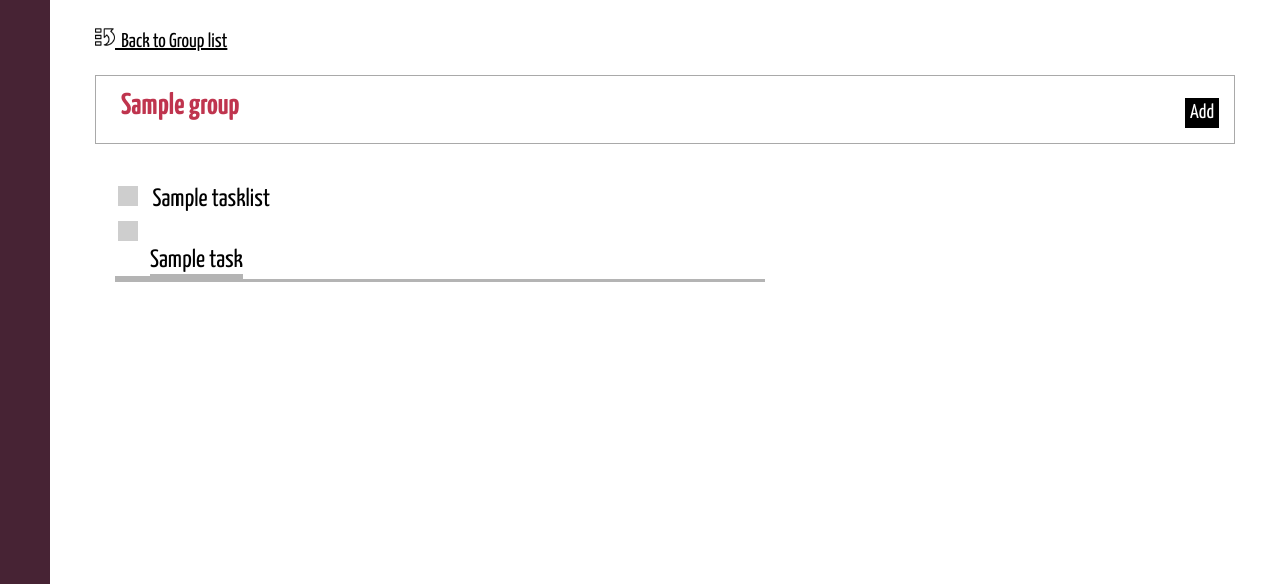
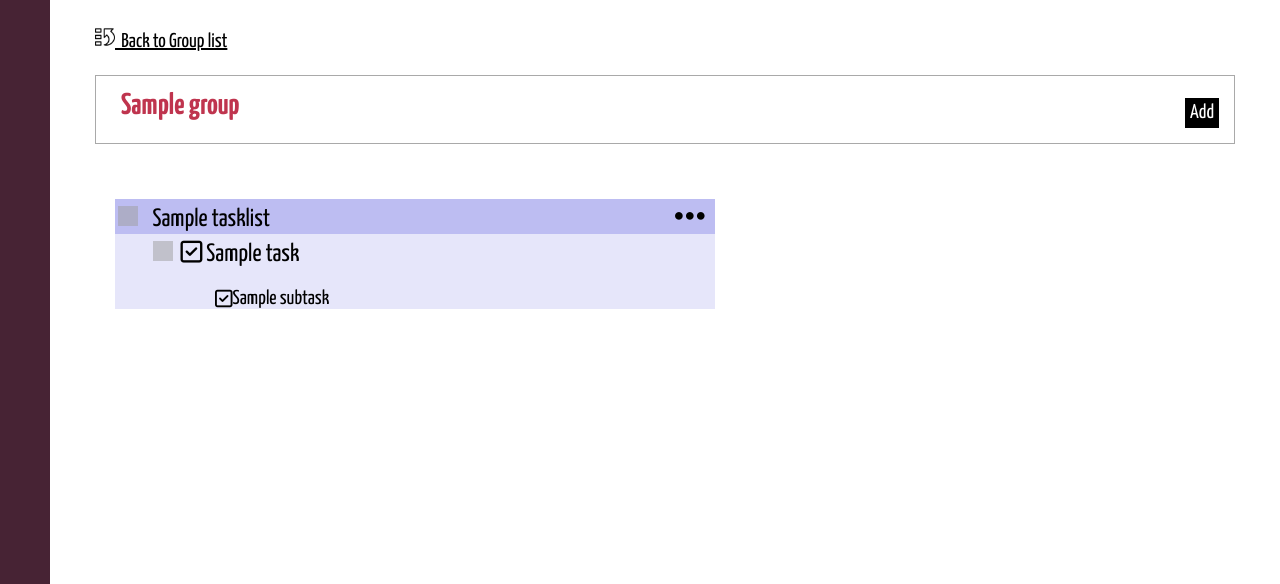
Before and after one commit to tykva43/tasks_app, a Django app: page /group/1/ in a window 1280 px wide. Shown: the part 51-635 px from the top of the page. Run offline with Django 3.2, Linux system fonts and the light colour scheme; a user stored in the database is signed in; tables that the repository leaves empty hold one stand-in row (values such as "Sample post"); some libraries are stand-ins or nearby versions; grey boxes are pictures that could not be loaded.

Commit message:
Added updatng tasks statuses from webpage

```diff
--- a/static/css/styles.css
+++ b/static/css/styles.css
@@ -230,9 +230,9 @@ body {
     margin-left: 35px;
 }
 .expander_wrapper {
-    border-bottom-color: rgb(180, 180, 180);
+    /*border-bottom-color: rgb(180, 180, 180);
     border-bottom-width: 3px;;
-    border-bottom-style: solid;
+    border-bottom-style: solid;*/
     max-width: 650px;
 }
 .title {
@@ -418,6 +418,7 @@ a.link img {
 }
 #tasklists {
     margin-left: 20px;
+    min-width: 600px;
 }
 .drop_down_btn {
     background-color: black;
@@ -450,5 +451,49 @@ a.link img {
 .task_block {
     height: 25px;
     font-size: 25px;
+    display: inline;
+}
+.fa-square-o, .fa-check-square-o {
+    cursor: pointer;
+}
+.task_expander {
     margin-left: 35px;
 }
+.subtask_block {
+    margin-left: 50px;
+    font-size: 20px;
+    height: max-content;
+}
+.tasklist_title_wrapper {
+    background-color:  #bdbdf2;	/*#E6E6FA;*/
+    position: relative;
+}
+
+.tasklist_block_wrapper {
+    background-color:  #E6E6FA;
+}
+.description {
+    font-size: 20px;
+    color: #8c4566;
+    padding: 5px;
+    font-style: italic;
+}
+body::-webkit-scrollbar {
+    width: 10px;
+    height: 10px;
+}
+body::-webkit-scrollbar-thumb {
+    background-color: #472334;
+    border-radius: 20px;
+}
+body::-webkit-scrollbar-track {
+    background-color: #8c4566;
+}
+.fa-ellipsis-h {
+    right: 10px;
+    position: absolute;
+    cursor: pointer;
+}
+.list_elem.task_block, .list_elem.subtask_block {
+    border: none;
+}
--- a/static/js/scripts.js
+++ b/static/js/scripts.js
@@ -3,6 +3,40 @@ var is_menu_opened = 0;
 function div(val, by){
     return (val - val % by) / by;
 }
+    // Changes task marker status and statuses of related subtasks
+    function taskMarkerClicked(obj) {
+        obj.toggleClass('fa-square-o fa-check-square-o');
+        var is_task_completed = obj.hasClass('fa-check-square-o');
+        var subtasks = obj.parents('.tasklist_block').find('.subtask_marker');
+        obj.parents('.tasklist_block').find('.subtask_marker').each(function() {
+           var is_subtask_completed = $(this).hasClass('fa-check-square-o');
+           if (is_subtask_completed != is_task_completed)
+               $(this).toggleClass('fa-square-o fa-check-square-o');
+        });
+    };
+
+    // Changes subtask status
+    function subtaskMarkerClicked(obj, is_task_toggled) {
+        if (is_task_toggled)
+            obj.parents('.task_marker').toggleClass('fa-square-o fa-check-square-o');
+        obj.toggleClass('fa-square-o fa-check-square-o');
+    };
+
+    function getCookie(name) {
+    let cookieValue = null;
+    if (document.cookie && document.cookie !== '') {
+        const cookies = document.cookie.split(';');
+        for (let i = 0; i < cookies.length; i++) {
+            const cookie = cookies[i].trim();
+            // Does this cookie string begin with the name we want?
+            if (cookie.substring(0, name.length + 1) === (name + '=')) {
+                cookieValue = decodeURIComponent(cookie.substring(name.length + 1));
+                break;
+            }
+        }
+    }
+    return cookieValue;
+    };
 
 $(document).ready(function() {
 
@@ -10,10 +44,16 @@ $(document).ready(function() {
 
     $('.expander').on('click', function() {
         $(this).toggleClass('rotated');
-        $(this).parent('.expander_wrapper').children('.drop_down_list').toggleClass('invisible');
+        $(this).parents('.expander_wrapper').eq(0).find('.drop_down_list').toggleClass('invisible');
     });
 
-    $('.drop_down_menu').on('click', function() { $(this).children('.drop_down_menu_content').toggleClass('invisible') })
+    $('.drop_down_menu').on('click', function() { $(this).children('.drop_down_menu_content').toggleClass('invisible') });
+
+    // Toggle class for tasks and subtasks markers
+    //$('.fa-check-square-o').on('click', function() { $(this).toggleClass('fa-square-o fa-check-square-o') });
+    //$('.fa-square-o').on('click', function() { $(this).toggleClass('fa-square-o fa-check-square-o') });
+
+
 
     $('.menu_item').on('click', menuItemClicked);
 
--- a/task/models.py
+++ b/task/models.py
@@ -32,6 +32,7 @@ class TaskList(models.Model):
     class Meta:
         default_related_name = 'tasklists'
 
+
 class Task(models.Model):
     NOTIFICATION_TYPES = (
         ('no', 'Don\'t remind me'),
@@ -59,7 +60,7 @@ class Task(models.Model):
     is_completed = models.BooleanField(default=False)
     created_at = models.DateTimeField(auto_now_add=True)
     completed_at = models.DateTimeField(null=True)
-    status = models.CharField(max_length=7, choices=STATUSES, default='new')
+    # status = models.CharField(max_length=7, choices=STATUSES, default='new')
 
     tasklist = models.ForeignKey('TaskList', on_delete=models.CASCADE, null=True)
     group = models.ForeignKey('Group', on_delete=models.CASCADE)
@@ -82,6 +83,7 @@ class Subtask(models.Model):
     class Meta:
         default_related_name = 'subtasks'
 
+
 class Commentaire(models.Model):
     task = models.ForeignKey(Task, on_delete=models.CASCADE)
     text = models.CharField(max_length=255)
--- a/tasks_app/urls.py
+++ b/tasks_app/urls.py
@@ -18,7 +18,7 @@ from django.contrib.auth.views import LoginView, LogoutView, PasswordResetConfir
 from django.urls import path, include, reverse_lazy
 from django.views.generic import RedirectView
 
-from tasks_editor import views
+from tasks_editor import views, ajax
 # from tasks_editor.views import TasksEditorView, MyPasswordResetView
 from tasks_editor.views import MyPasswordResetView
 
@@ -41,6 +41,7 @@ urlpatterns = [
     # path('tasks/add/<int:group_id>/', TasksEditorView.as_view(), name='add_task'),
     # path('tasks/<int:task_pk>/edit/', TasksEditorView.as_view(), name='edit_task'),
 
+    # Groups
     # path('groups/add/', views.add_group, name='add_group'),
     path('groups/', views.GroupView.as_view(), name='list_group'),
     path('group/add/', views.AddGroup.as_view(), name='add_group'),
@@ -49,9 +50,18 @@ urlpatterns = [
     path('group/<int:group_pk>/delete/', views.DeleteGroup.as_view(), name='delete_group'),
     # path('groups/updating/', views, name='update_group'),
 
+    # Tasklists
     path('group/<int:group_pk>/tasklist/add/', views.CreateTaskList.as_view(), name='add_tasklist'),
     path('group/<int:group_pk>/tasklist/<int:tasklist_pk>/', views.DetailTaskList.as_view(), name='detail_tasklist'),
 
+    # Tasks
+    path('task/<int:pk>/status/update/', ajax.update_task_status, name='update_task_status'),
+
+    # Subtasks
+    path('subtask/<int:pk>/status/update/', ajax.update_subtask_status, name='update_subtask_status'),
+
+
+    # User actions
     path('admin/', admin.site.urls),
     path('profile/', views.user_profile, name='user_profile'),
     path('login/', LoginView.as_view(redirect_authenticated_user=True), name='login'),
@@ -59,9 +69,8 @@ urlpatterns = [
 
     # Registration
     path('registration/', views.RegistrationView.as_view(), name='registration'),
-    path('validate_username', views.validate_username, name='validate_username'),
-    path('validate_email', views.validate_email, name='validate_email'),
-    # todo: email validation
+    path('validate_username/', ajax.validate_username, name='validate_username'),
+    path('validate_email/', ajax.validate_email, name='validate_email'),
     path('password_reset/', MyPasswordResetView.as_view(template_name="registration/password_reset.html"),
          name='password_reset'),
     path('password_reset/done/', views.password_reset_done, name='password_reset_done'),
--- a/tasks_editor/views.py
+++ b/tasks_editor/views.py
@@ -1,19 +1,15 @@
-import requests
 from django.contrib.auth.decorators import login_required
 from django.contrib.auth.mixins import UserPassesTestMixin
-from django.contrib.auth.views import PasswordResetView, LoginView
-from django.http import JsonResponse, HttpResponseRedirect
+from django.contrib.auth.views import PasswordResetView
+from django.http import HttpResponseRedirect
 from django.shortcuts import render, get_object_or_404
 from django.urls import reverse_lazy
 from django.utils.decorators import method_decorator
 from django.views.decorators.csrf import csrf_protect
 from django.views.generic import ListView, CreateView, DetailView, UpdateView, DeleteView
-from rest_framework.views import APIView
-from django.core.validators import validate_email as django_email_validator
-from django.core.exceptions import ValidationError
 
-from task.models import Task, Group, TaskList, User
-from .forms import TaskForm, RegistrationForm, GroupForm, TaskListForm
+from task.models import Group, TaskList, User
+from .forms import RegistrationForm, GroupForm, TaskListForm
 
 HOST_ADDRESS = "192.168.0.102:8080"
 
@@ -81,32 +77,6 @@ class RegistrationView(UserPassesTestMixin, CreateView):
         return valid
 
 
-def validate_username(request):
-    """Check username availability"""
-    username = request.GET.get('username', None)
-
-    response = {
-        'is_valid': not User.objects.filter(username=username).exists() and len(username) > 0
-    }
-    return JsonResponse(response)
-
-
-def is_email_valid(email):
-    try:
-        django_email_validator(email)
-        return True
-    except ValidationError:
-        return False
-
-
-def validate_email(request):
-    """Check email availability"""
-    email = request.GET.get('email', None)
-    print(email)
-    response = {
-        'is_valid': not User.objects.filter(email=email).exists() and is_email_valid(email)
-    }
-    return JsonResponse(response)
 
 
 
@@ -142,6 +112,7 @@ class DetailGroup(DetailView):
     def get_context_data(self, *, object_list=None, **kwargs):
         context = super().get_context_data(**kwargs)
         context['title'] = 'Your Groups'
+
         # !!! Обращение к модели
         # context['tasks'] = Task.objects.filter(group_id=self.kwargs['group_pk'])
         # tasklists = TaskList.objects.filter(group_id=self.kwargs['group_pk']).prefetch_related('tasks').\
--- a/templates/base.html
+++ b/templates/base.html
@@ -8,12 +8,16 @@
     <script type="text/javascript" src="{% static "js/jquery-3.5.1.min.js" %}"></script>
     <script type="text/javascript" src="{% static "js/scripts.js" %}"> </script>
     <script type="text/javascript" src="{% static "js/slider.js" %}"> </script>
+    <script type="text/javascript" src="{% static "js/i.js" %}"></script>
     <style>
        @font-face {
         font-family: YanoneKaffeesatz;
         src: url("{% static "fonts/YanoneKaffeesatz.ttf" %}");
        }
     </style>
+    <script>
+        {% block javascript %}{% endblock javascript %}
+    </script>
     <link rel="shortcut icon" href="{% static "imgs/shortcut.png" %}" type="image/png">
 </head>
 
--- a/templates/group/detail_group.html
+++ b/templates/group/detail_group.html
@@ -12,10 +12,8 @@
             <div class="drop_down_menu">
                 <button class="drop_down_btn">Add</button>
                 <div class="drop_down_menu_content invisible">
-
                     <a href="{% url 'add_tasklist' group.id %}">Tasklist</a>
                     <a href="#">Task</a>
-
                 </div>
             </div>
 
@@ -27,35 +25,108 @@
     </div>
 
     <br>
-
+    <div class="flex_div">
         <div id="tasklists">
             {% for tasklist in tasklists %}
                 <div class="expander_wrapper">
+                    <div class="tasklist_title_wrapper">
                         <div class="expander">
                             <img class="triangle rotated" src="{% static "imgs/pointer.png" %}">
                         </div>
                         <a href="{% url 'detail_tasklist' group_pk=group.id tasklist_pk=tasklist.id %}">
                             <div class="tasklist_title">{{ tasklist.title }}</div>
                         </a>
+                        <i class="fa fa-ellipsis-h"></i>
+                    </div>
+                    <div class="tasklist_block_wrapper">
                         <div class="tasklist_block drop_down_list">
-
+                            {% for task in tasklist.tasks.all %}
                             <div class="expander_wrapper">
-                        <div class="expander">
+                                <div class="expander task_expander">
                                     <img class="triangle rotated" src="{% static "imgs/pointer.png" %}">
                                 </div>
-                        <div class="tasklist_block drop_down_list">
-                            {% for task in tasklist.tasks.all %}
-                            <div class="list_elem task_block">
+                                <div class="list_elem task_block flex_div">
+                                {% if task.is_completed %}
+                                    <i class="fa fa-check-square-o task_marker" id="t{{task.id}}" aria-hidden="true"></i>
+                                {% else %}
+                                    <i class="fa fa-square-o task_marker" id="t{{task.id}}" aria-hidden="true"></i>
+                                {% endif %}
                                         {{ task.title }}
+                                </div>
+                                <!-- Subtask list -->
+                                <div class="subtask_block drop_down_list">
+                                    {% for subtask in task.subtasks.all %}
+                                        <div class="list_elem subtask_block flex_div">
+                                            {% if subtask.is_completed %}
+                                                <i class="fa fa-check-square-o subtask_marker" id="s{{subtask.id}}" aria-hidden="true"></i>
+                                            {% else %}
+                                                <i class="fa fa-square-o subtask_marker" id="s{{subtask.id}}" aria-hidden="true"></i>
+                                            {% endif %}
+                                            {{ subtask.title }}
                                         </div>
                                     {% endfor %}
                                 </div>
+
                             </div>
-
+                            {% empty %}
+                            <div class="description">There are no tasks yet</div>
+                            {% endfor %}
+                        </div>
                     </div>
                 </div> <br>
 
             {% endfor %}
         </div>
+        <div class="task_detail"></div>
+    </div>
 
 {% endblock content %}
+{% block javascript %}
+        $(document).ready(function () {
+            // If the user checks or unchecks the task completion marker
+            $('.task_marker').on('click', function () {
+                // create an AJAX call
+                var task_marker = $(this);
+                var id = $(this).attr('id').substr(1); // get the task id value
+                var status = !$(this).hasClass('fa-check-square-o');
+                $.ajax({
+                    data: {status: status, pk: id, csrfmiddlewaretoken: getCookie('csrftoken')},
+                    url: "/task/" + id + "/status/update/",         // URL
+                    type: "POST",
+                    // on success
+                    success: function (response) {
+                        if (response.is_successful == true) {
+                            taskMarkerClicked(task_marker);
+                        }
+                        else {
+                            // todo: show message about failure
+                        }
+                    }
+                });
+                return false;
+            });
+
+            // If the user checks or unchecks the subtask completion marker
+            $('.subtask_marker').on('click', function () {
+                // create an AJAX call
+                var subtask_marker = $(this);
+                var id = subtask_marker.attr('id').substr(1); // get the task id value
+                var status = !subtask_marker.hasClass('fa-check-square-o');
+                $.ajax({
+                    data: {status: status, pk: id, csrfmiddlewaretoken: getCookie('csrftoken')},
+                    url: "/subtask/" + id + "/status/update/",         // URL
+                    type: "POST",
+                    // on success
+                    success: function (response) {
+                        if (response.is_successful == true) {
+                            subtaskMarkerClicked(subtask_marker, response.is_task_toggled);
+                        }
+                        else {
+                            // todo: show message about failure
+                        }
+                    }
+                });
+                return false;
+            });
+        })
+    {% endblock javascript %}
```
Also changed, not shown: tasks_editor/ajax.py (added, +103 -0 lines), templates/group/groups.html (+12 -12 lines), static/js/i.js (added), task/migrations/0020_auto_20210415_1846.py (added). Lines whose indentation alone changed are shown as unchanged.
